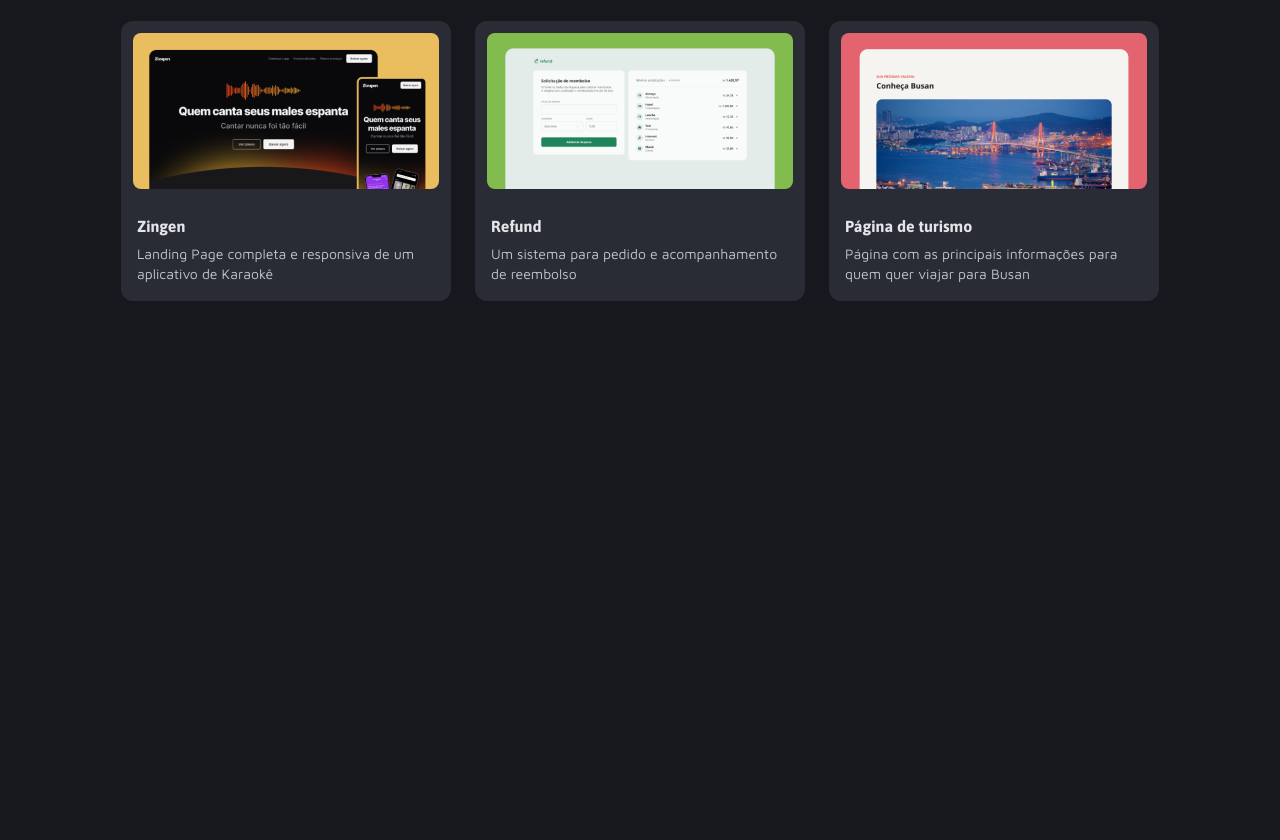
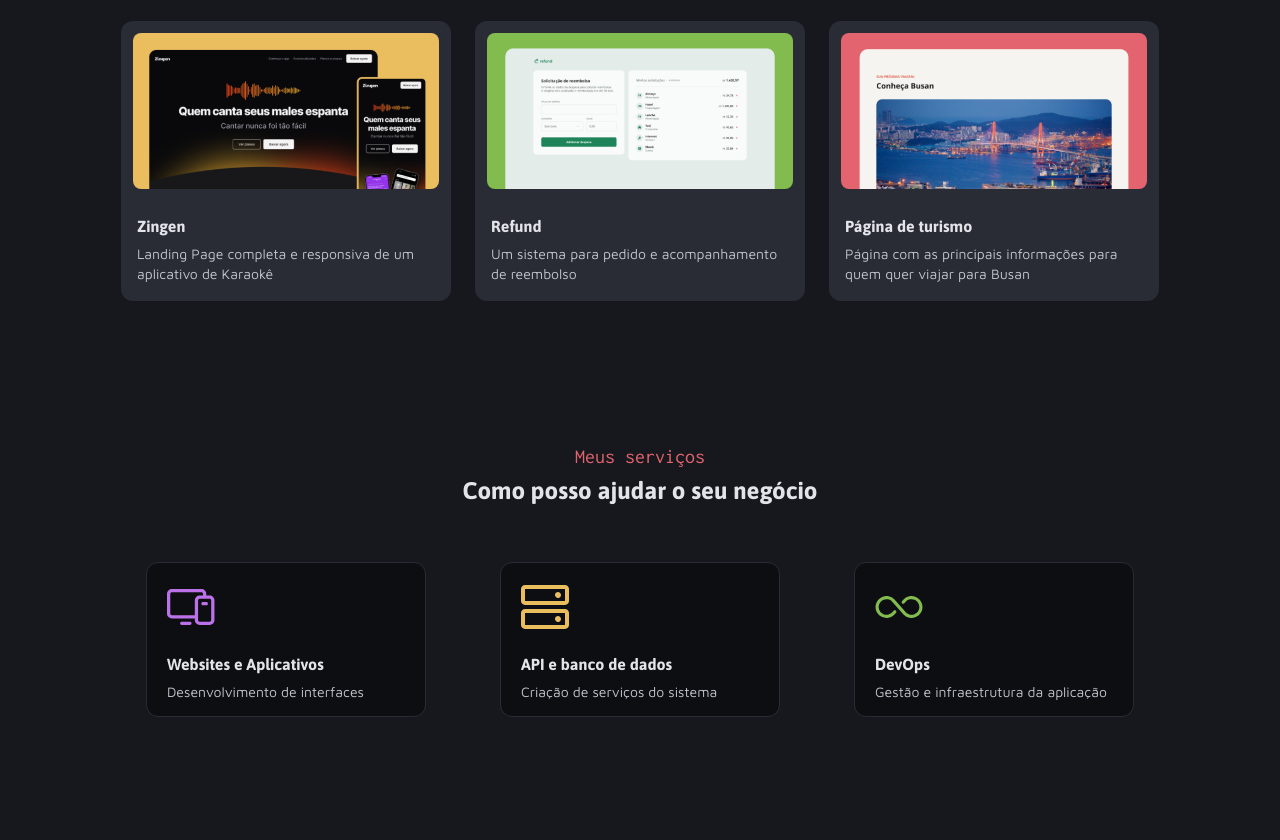
Before and after one commit to victorozoterio/portfolio, a plain HTML site: page index.html in a window 1280 px wide. Shown: the part 1222-2062 px from the top of the page. Before the commit the page ends 1667 px from the top, so only its background shows below. Drawn offline with Linux system fonts and the light colour scheme.

Commit message:
feat: implementando a seção services

```diff
--- a/index.html
+++ b/index.html
@@ -59,10 +59,12 @@
         </section>
 
         <section id="projects">
-            <h4 class="red">Meu trabalho</h4>
-            <h2>Veja os projetos em destaque</h2>
+            <div class="title">
+                <h4 class="red">Meu trabalho</h4>
+                <h2>Veja os projetos em destaque</h2>
+            </div>
 
-            <div id="collection">
+            <div class="collection">
                 <div>
                     <figure>
                         <img src="assets/images/Thumbnail_Project-01.png" alt="Projeto Travelgram">
@@ -108,6 +110,35 @@
             </div>
         </section>
 
+        <section id="services">
+            <div class="title">
+                <h4 class="red">Meus serviços</h4>
+                <h2>Como posso ajudar o seu negócio</h2>
+            </div>
+
+            <div class="collection">
+                <div>
+                    <figure>
+                        <img src="assets/icons/Devices.svg" alt="Icone de dispositivos">
+                        <h3>Websites e Aplicativos</h3>
+                        <p>Desenvolvimento de interfaces</p>
+                    </figure>
+                </div>
+                <div>
+                    <figure>
+                        <img src="assets/icons/Database.svg" alt="Icone de banco de dados">
+                        <h3>API e banco de dados</h3>
+                        <p>Criação de serviços do sistema </p>
+                    </figure>
+                </div>
+                <div>
+                    <figure>
+                        <img src="assets/icons/DevOps.svg" alt="Icone de DevOps">
+                        <h3>DevOps</h3>
+                        <p>Gestão e infraestrutura da aplicação</p>
+                    </figure>
+                </div>
+        </section>
     </main>
 </body>
 </html>
--- a/styles/sections.css
+++ b/styles/sections.css
@@ -2,6 +2,34 @@ h4 {
     font: var(--subtitle);
     color: var(--base-gray-500);
     margin-bottom: 8px;
+}
+
+h2 {
+    font: var(--h2);
+    margin-bottom: 56px;
+}
+
+.title {
+    text-align: center;
+}
+
+.collection {
+    display: grid;
+    grid-template-columns: repeat(3, 330px);
+    justify-content: center;
+    gap: 24px;
+    margin-bottom: 144px;
+
+    figure h3 {
+        font: var(--h3);
+        text-align: left;
+    }
+
+    figure p {
+        font: var(--text-sm);
+        color: var(--base-gray-500);
+        text-align: left;
+    }
 }
 
 #intro {
@@ -67,14 +95,14 @@ h4 {
         img {
             width: 24px;
             height: 24px;
-            margin-left: 6px;
+            margin-left: 8px;
         }
 
         p {
             font: var(--text-md);
             color: var(--base-gray-500);
-            padding-right: 16px;
-            margin-left: 6px;
+            padding-right: 12px;
+            margin-left: 8px;
         }
     }
 
@@ -91,51 +119,71 @@ h4 {
 }
 
 #projects {
-    justify-content: center;
     text-align: center;
 
     h4 {
         margin-top: 72px;
     }
 
-    h2 {
-        font: var(--h2);
-        margin-bottom: 56px;
-    }
-
-    #collection {
-        display: grid;
-        grid-template-columns: repeat(3, 330px);
-        justify-content: center;
-        gap: 24px;
+    .collection {
         margin-bottom: 144px;
     }
 
-    #collection div {
-        box-sizing: border-box;
+    .collection div {
         width: 330px;
         height: 280px;
         background-color: var(--base-gray-300);
         border-radius: 12px;
     }
 
-    #collection figure img {
+    .collection figure img {
         width: 306px;
         height: 156px;
         margin-top: 12px;
         border-radius: 8px;
     }
 
-    #collection figure h3 {
-        font: var(--h3);
-        text-align: left;
+    .collection figure h3 {
         margin: 24px 0px 8px 16px;
     }
 
-    #collection figure p {
-        font: var(--text-sm);
-        color: var(--base-gray-500);
-        text-align: left;
+    .collection figure p {
         margin: 0px 16px 20px 16px;
     }
 }
+
+#services {
+    h4 {
+        margin-top: 88px;
+    }
+
+    .collection div {
+        width: 280px;
+        height: 155px;
+        background-color: var(--base-gray-100);
+        border: 1px solid var(--base-gray-300);
+        border-radius: 12px;
+        margin-bottom: 120px;
+        justify-self: center;
+    }
+
+    .collection figure {
+        margin-top: 20px;
+        margin-left: 20px;
+    }
+
+    .collection figure img {
+        width: 48px;
+        height: 48px;
+        text-align: left;
+    }
+
+    .collection figure h3 {
+        margin-top: 20px;
+        margin-bottom: 8px;
+    }
+
+    .collection figure p {
+    }
+
+}
```
